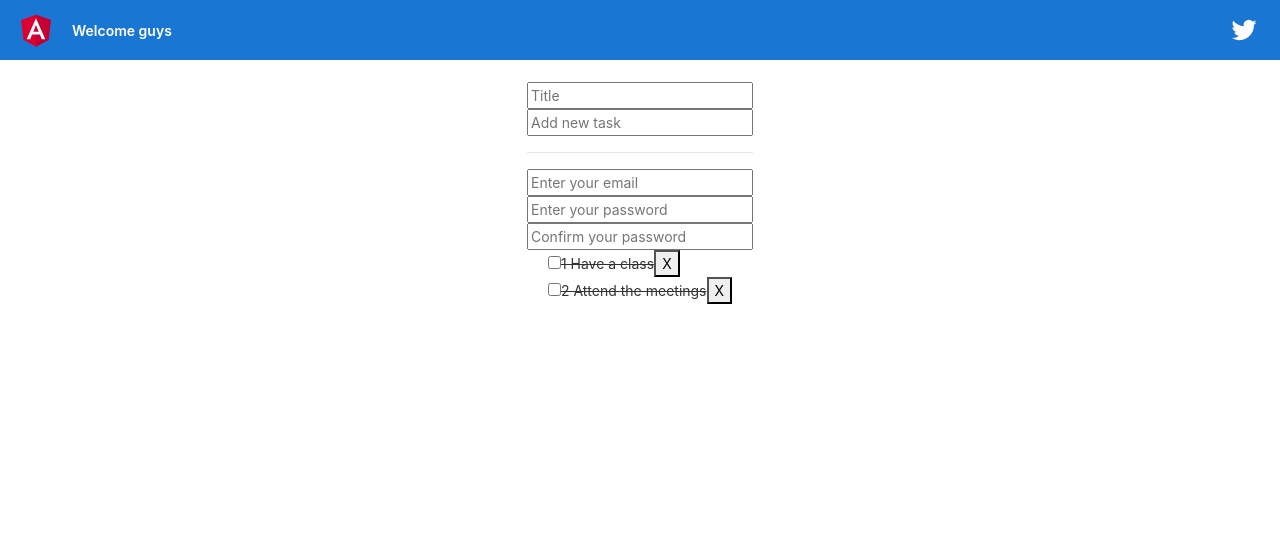
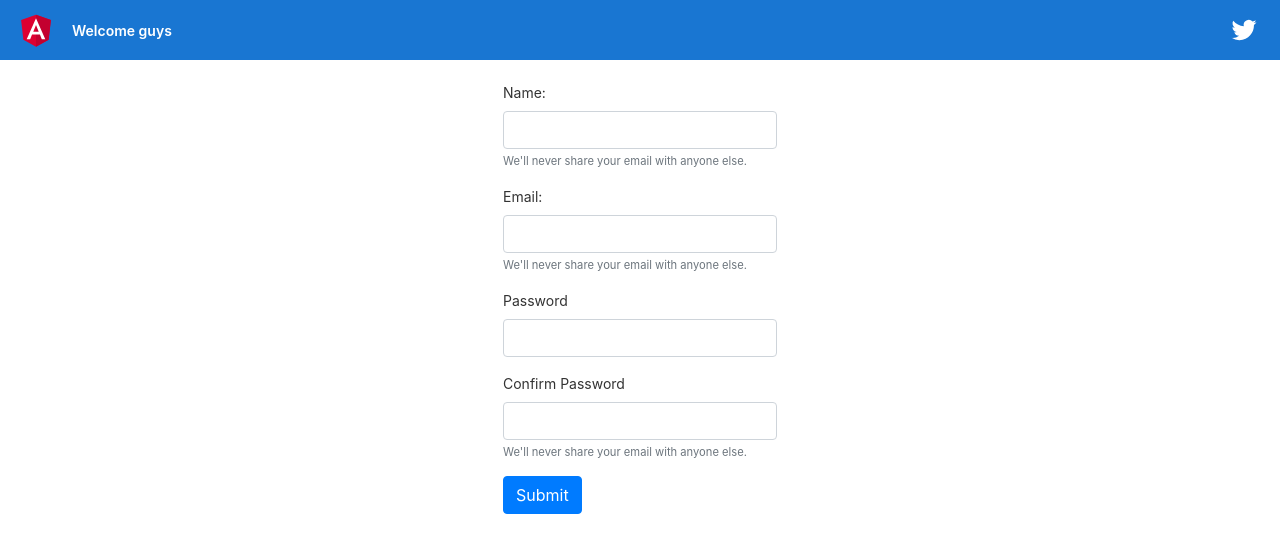
Before and after one commit to javarv87/ng-bootcamp, an Angular app: page /signup in a window 1280 px wide. Shown: the top 552 px of the page. Built offline with nearby package versions, Linux system fonts and the light colour scheme.

Commit message:
Add routing and create components login and signup

```diff
--- a/src/app/app.component.html
+++ b/src/app/app.component.html
@@ -316,6 +316,5 @@
 </div>
 
 <div class="content" role="main">
-  <app-todo-form></app-todo-form>
-  <app-todo-container></app-todo-container>
+  <router-outlet></router-outlet>
 </div>
--- /dev/null
+++ b/src/app/components/login/login.component.html
@@ -0,0 +1 @@
+<p>login works!</p>
--- /dev/null
+++ b/src/app/components/login/login.component.ts
@@ -0,0 +1,15 @@
+import { Component, OnInit } from '@angular/core';
+
+@Component({
+  selector: 'app-login',
+  templateUrl: './login.component.html',
+  styleUrls: ['./login.component.css']
+})
+export class LoginComponent implements OnInit {
+
+  constructor() { }
+
+  ngOnInit(): void {
+  }
+
+}
--- /dev/null
+++ b/src/app/components/signup/signup.component.html
@@ -0,0 +1,22 @@
+<div>
+  <div class="form-group">
+    <label for="name">Name:</label>
+    <input type="text" class="form-control" id="name" aria-describedby="nameHelp">
+    <small id="nameHelp" class="form-text text-muted">We'll never share your email with anyone else.</small>
+  </div>
+  <div class="form-group">
+    <label for="email">Email:</label>
+    <input type="email" class="form-control" id="email" aria-describedby="emailHelp">
+    <small id="emailHelp" class="form-text text-muted">We'll never share your email with anyone else.</small>
+  </div>
+  <div class="form-group">
+    <label for="password">Password</label>
+    <input type="password" class="form-control" id="password">
+  </div>
+  <div class="form-group">
+    <label for="confirmPassword">Confirm Password</label>
+    <input type="password" class="form-control" id="confirmPassword" aria-describedby="passMatchHelp">
+    <small id="passMatchHelp" class="form-text text-muted">We'll never share your email with anyone else.</small>
+  </div>
+  <button type="submit" class="btn btn-primary">Submit</button>
+</div>
--- /dev/null
+++ b/src/app/components/signup/signup.component.ts
@@ -0,0 +1,15 @@
+import { Component, OnInit } from '@angular/core';
+
+@Component({
+  selector: 'app-signup',
+  templateUrl: './signup.component.html',
+  styleUrls: ['./signup.component.css']
+})
+export class SignupComponent implements OnInit {
+
+  constructor() { }
+
+  ngOnInit(): void {
+  }
+
+}
```
Also changed, not shown: src/app/app.module.ts (+28 -2 lines), src/app/components/login/login.component.css (added), src/app/components/signup/signup.component.css (added), 2 other files (tests, documents, lock files or other folders).
